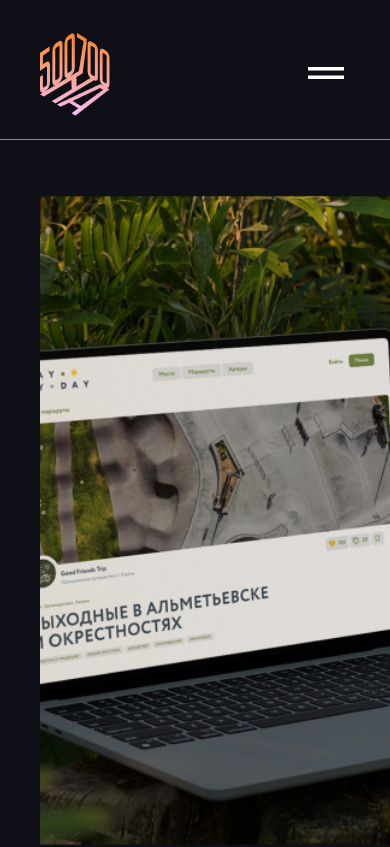
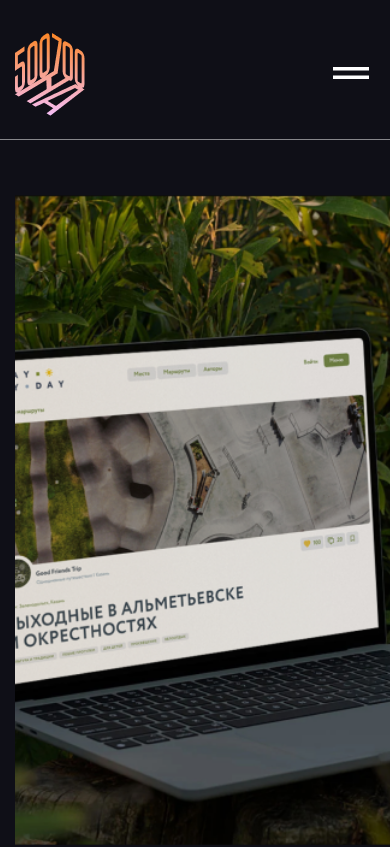
Before and after one commit to kinsoRick/test-task, a website: page src/index.html in a window 390 px wide. Shown: the top 847 px of the page. Drawn offline with Linux system fonts and the light colour scheme.

Commit message:
mobile padding fix

```diff
--- a/src/css/styles.scss
+++ b/src/css/styles.scss
@@ -210,6 +210,11 @@ figure {
   position: fixed;
   width: calc(100% - $container-padding * 2);
 
+  @media screen and (max-width: 481px) {
+  width: calc(100% - 15px * 2);
+
+  }
+
   padding-bottom: 20px !important;
 
   display: flex;
@@ -305,6 +310,9 @@ figure {
 
 .container {
   padding: 0 $container-padding;
+  @media screen and (max-width: 481px) {
+    padding: 0 15px;
+  }
 }
 
 main {
@@ -591,8 +599,6 @@ main {
   background-color: rgba(0, 0, 0, 0.5);
   overflow: auto;
 
-
-
   .modal-content {
     border-radius: 20px;
     background-color: $white;
```
Also changed, not shown: src/css/styles.css, 1 other file.
